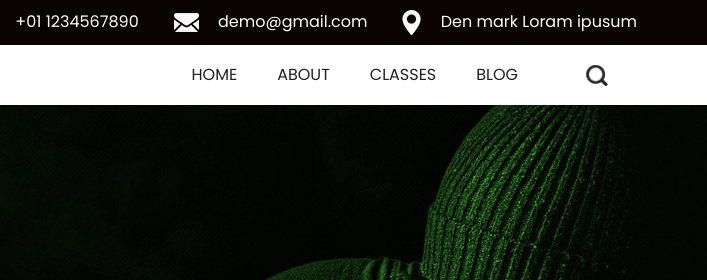
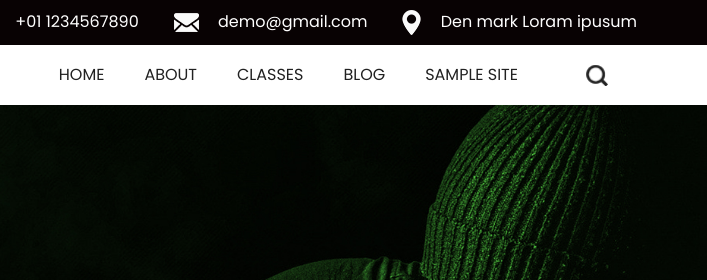
Before and after one commit to JakeOxide/jakeoxide.github.io, a plain HTML site: page index.html in a window 1280 px wide. Shown: the top 280 px of the page, 573-1280 px from the left. Drawn offline with nearby package versions, Linux system fonts and the light colour scheme; some packages are replaced by stand-ins of ours; a web font is replaced by a local one.

Commit message:
Update index.html

```diff
--- a/index.html
+++ b/index.html
@@ -82,6 +82,9 @@
                       </li>
                       <li class="nav-item">
                         <a class="nav-link" href="blog.html">Blog</a>
+                      </li>
+                      <li class="nav-item">
+                        <a class="nav-link" href="https://jakeoxide.github.io/WebSample/index.html">Sample Site</a>
                       </li>
                     </ul>
                     <form class="form-inline">
```
